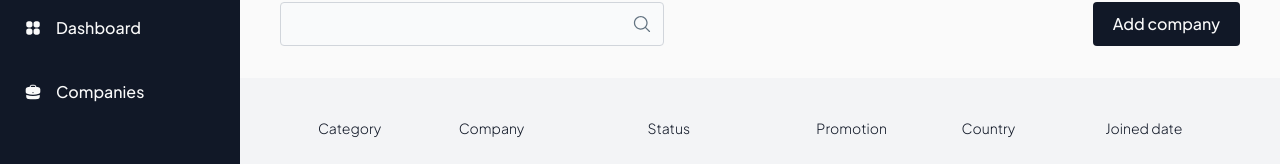
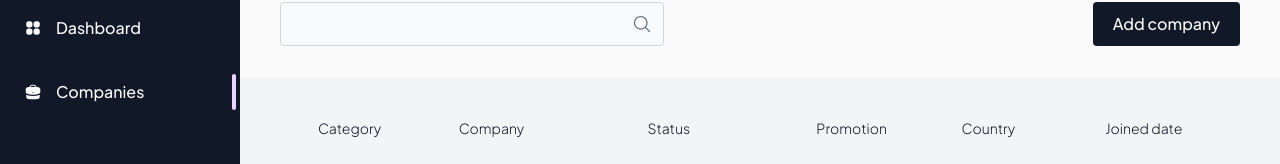
Before and after one commit to KaratSergio/CRM-BizConnect, a Next.js app: page /companies in a window 1280 px wide. Shown: the part 123-287 px from the top of the page. Built offline with nearby package versions, Linux system fonts and the light colour scheme.

Commit message:
add Link (nav)

```diff
--- a/src/app/components/sidebar-item.tsx
+++ b/src/app/components/sidebar-item.tsx
@@ -1,7 +1,11 @@
 import React from 'react';
+import clsx from 'clsx';
+
 import Image from 'next/image';
+import Link from 'next/link';
 
 export interface SidebarItemProps {
+  current?: boolean;
   pathname: string;
   src: string;
   alt: string;
@@ -9,6 +13,7 @@
 }
 
 export default function SidebarItem({
+  current,
   pathname,
   src,
   alt,
@@ -16,10 +21,17 @@
 }: SidebarItemProps) {
   return (
     <li>
-      <a href={pathname} className="flex items-center h-9 mx-1 gap-3.5">
+      <Link
+        href={pathname}
+        className={clsx(
+          'flex items-center h-9 mx-1 gap-3.5',
+          current &&
+            'after:h-full after:ml-auto after:border-2 after:border-purple-200 after:rounded-sm',
+        )}
+      >
         <Image className="ml-5" width={18} height={18} src={src} alt={alt} />
         <span className="font-medium text-zinc-50">{children}</span>
-      </a>
+      </Link>
     </li>
   );
 }
--- a/src/app/components/sidebar.tsx
+++ b/src/app/components/sidebar.tsx
@@ -1,10 +1,19 @@
+'use client';
+
 import React from 'react';
 import Image from 'next/image';
 import SidebarItem from '@/app/components/sidebar-item';
+import { usePathname, useRouter } from 'next/navigation';
 
 export interface SidebarProps {}
 
 export default function Sidebar({}: SidebarProps) {
+  const router = useRouter();
+  const pathname = usePathname();
+  const handleExitClick = () => {
+    router.push('/');
+  };
+
   return (
     <aside className="fixed top-0 left-0 z-40 w-60 h-screen">
       <div className="flex flex-col h-full overflow-y-auto bg-gray-900">
@@ -17,6 +26,7 @@
         />
         <ul className="space-y-7">
           <SidebarItem
+            current={pathname === '/dashboard'}
             pathname="/dashboard"
             src="/icons/squares.svg"
             alt="dashboard icon"
@@ -24,6 +34,7 @@
             Dashboard
           </SidebarItem>
           <SidebarItem
+            current={pathname === '/companies'}
             pathname="/companies"
             src="/icons/briefcase.svg"
             alt="companies icon"
@@ -31,7 +42,10 @@
             Companies
           </SidebarItem>
         </ul>
-        <button className="flex items-center gap-2 p-6 mt-auto mx-auto">
+        <button
+          className="flex items-center gap-2 p-6 mt-auto mx-auto"
+          onClick={handleExitClick}
+        >
           <Image
             width={18}
             height={18}
```
